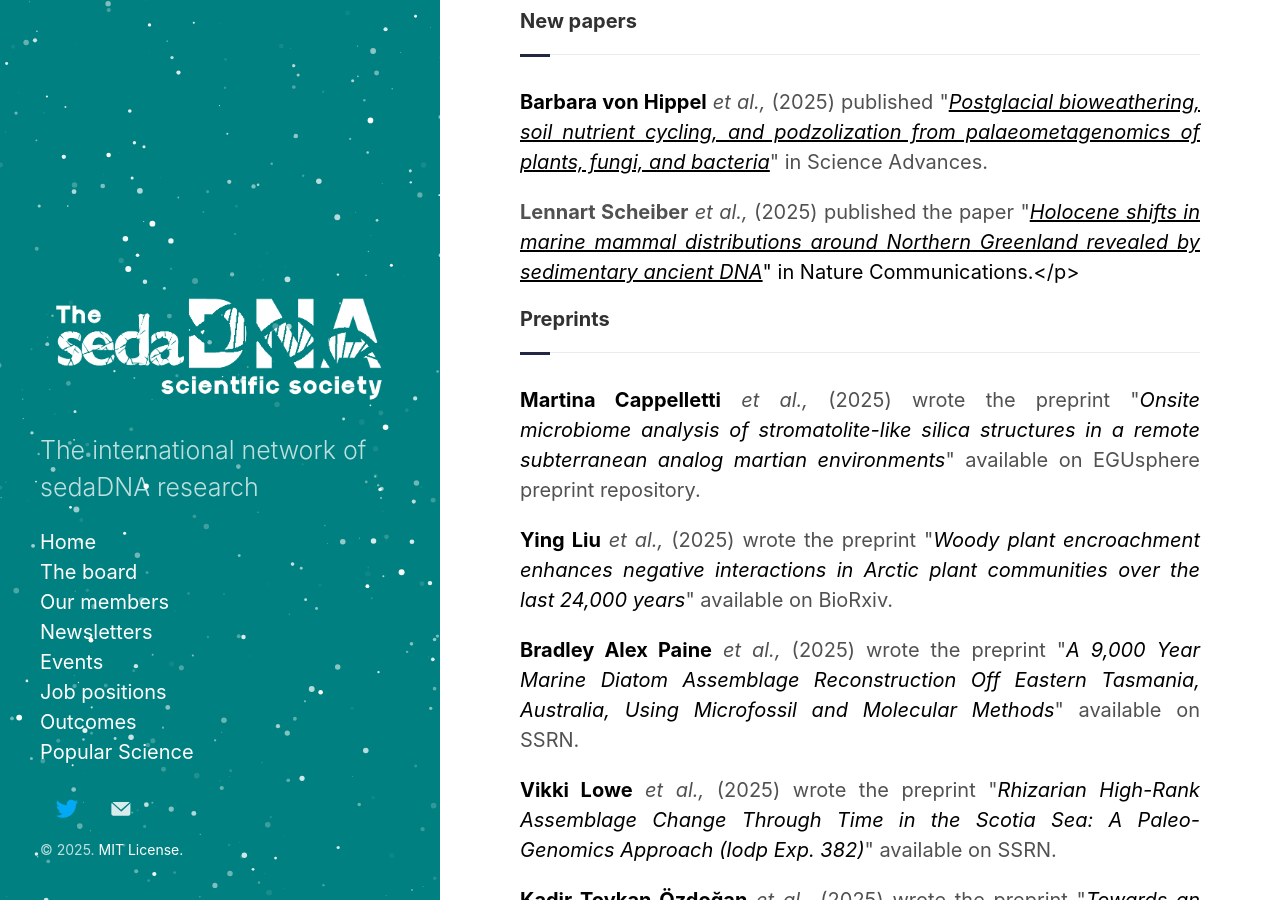
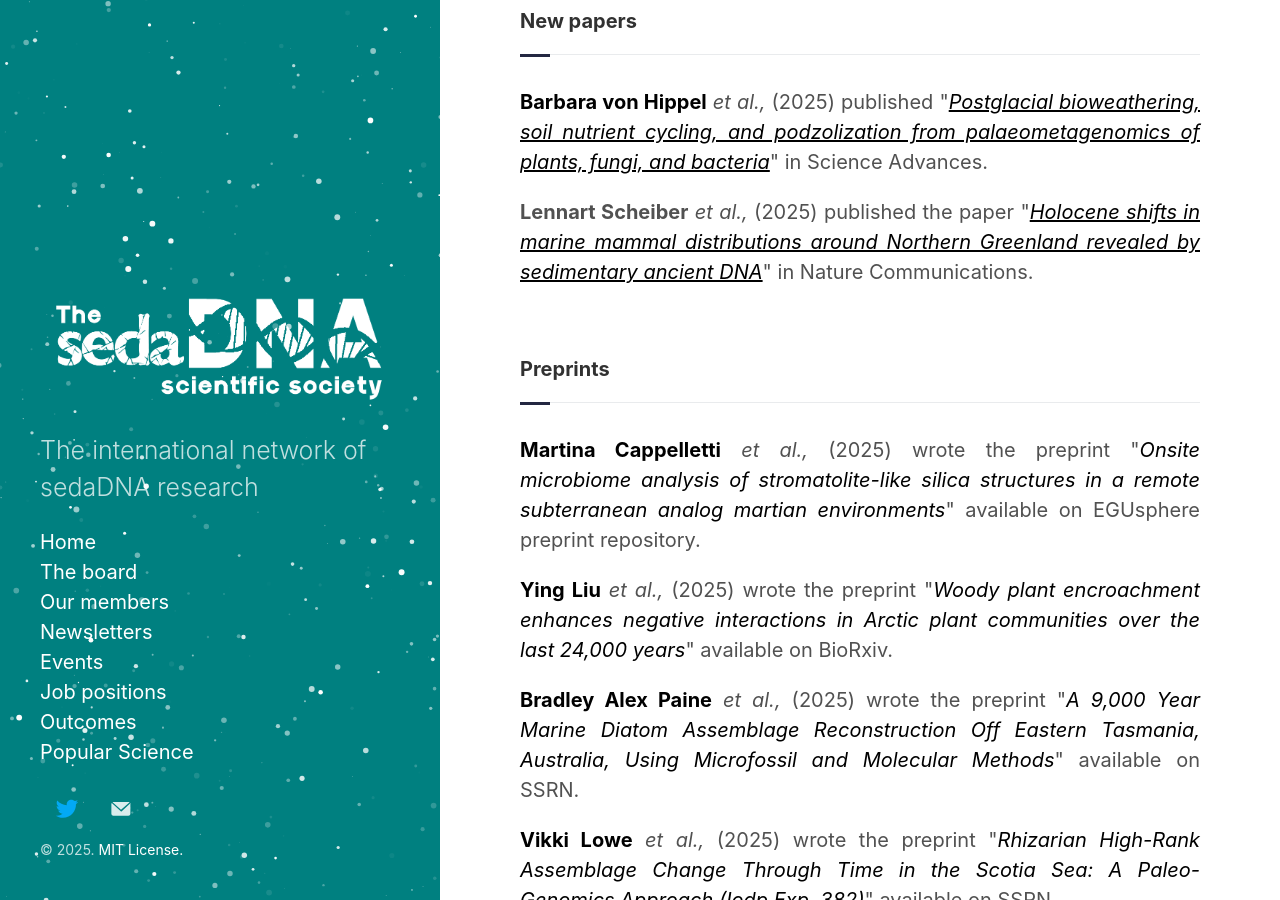
Before and after one commit to sedadna/sedadna.github.io, a Jekyll site: the page built from category/news/25-06.md, in a window 1280 px wide and 900 px high, scrolled down 615 px. Built offline with Jekyll 4.4.1, drawn with Linux system fonts in a browser that asks for light colours.

Commit message:
Update 25-06.md

```diff
--- a/category/news/25-06.md
+++ b/category/news/25-06.md
@@ -15,7 +15,7 @@
 <div class="intro">
 <h4 class="section-title underline">New papers</h4>
 <p><a href="https://www.researchgate.net/profile/Barbara-Von-Hippel" target="_blank"><b>Barbara von Hippel</b></a><i> et al.,</i> (2025) published "<a href="https://www.science.org/doi/full/10.1126/sciadv.adj5527" target="_blank"><u><i>Postglacial bioweathering, soil nutrient cycling, and podzolization from palaeometagenomics of plants, fungi, and bacteria</i></u></a>" in Science Advances.</p>
-<p><b>Lennart Scheiber</b><i> et al.,</i> (2025) published the paper "<a href="https://www.nature.com/articles/s41467-025-59731-0" target="_blank"><u><i>Holocene shifts in marine mammal distributions around Northern Greenland revealed by sedimentary ancient DNA</i></u>" in Nature Communications.</p>
+<p><b>Lennart Scheiber</b><i> et al.,</i> (2025) published the paper "<a href="https://www.nature.com/articles/s41467-025-59731-0" target="_blank"><u><i>Holocene shifts in marine mammal distributions around Northern Greenland revealed by sedimentary ancient DNA</i></u></a>" in Nature Communications.</p>
 <br>
 <div class="intro">
 <h4 class="section-title underline">Preprints</h4>
```
